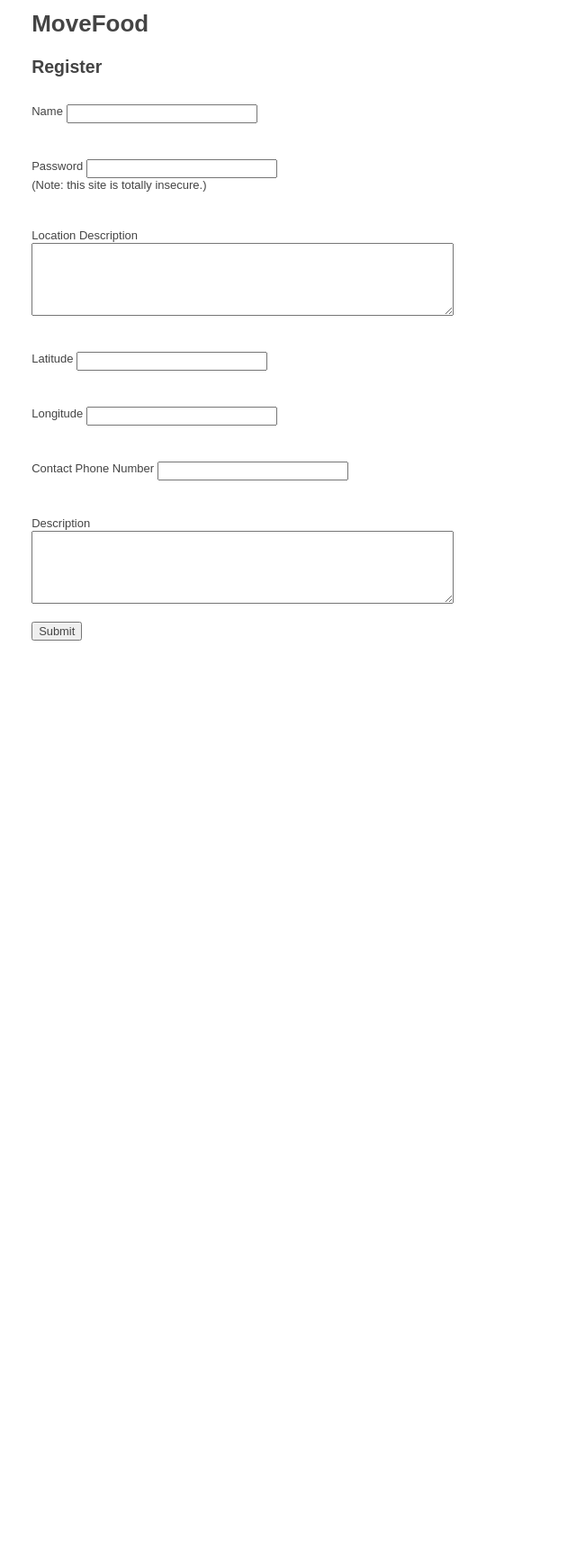
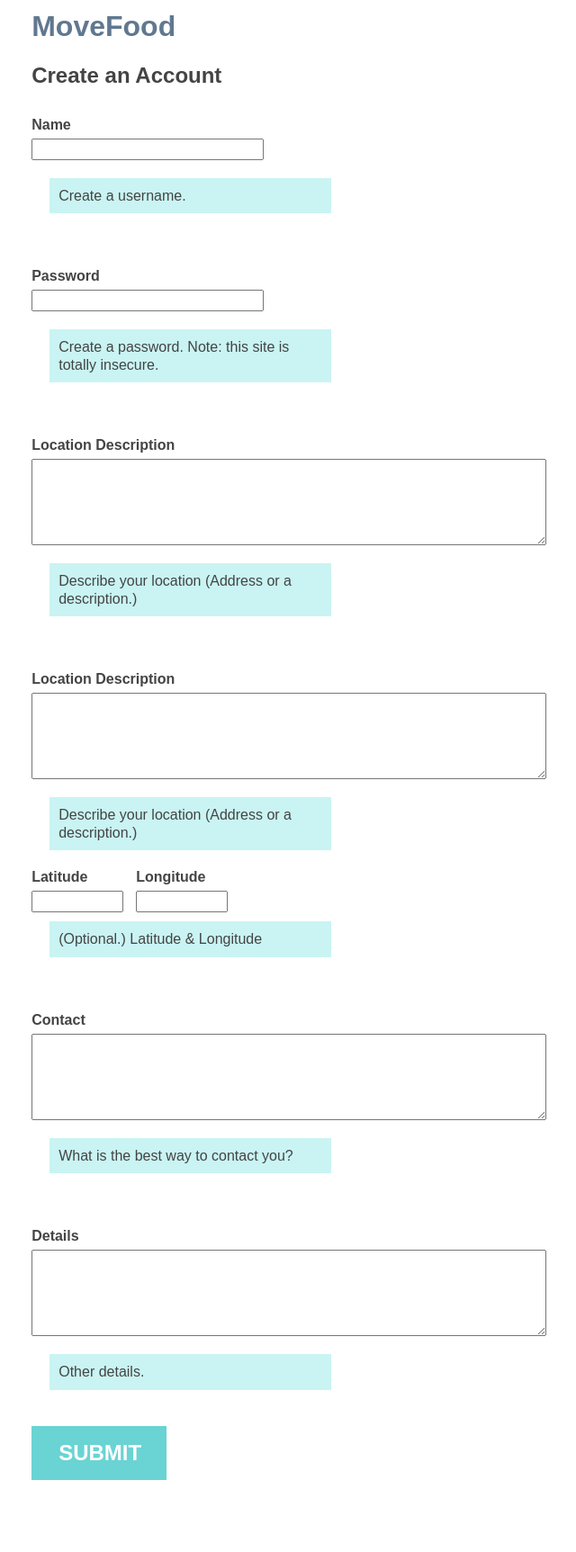
Before and after one commit to chachasikes/MoveFood, a CodeIgniter app: page /movefood/register.html in a window 1280 px wide. Shown: the whole page at 90% size, without its empty margins (16-656 px from the left). Before the commit the page ends 712 px from the top, so only its background shows below. Run offline with CodeIgniter, Linux system fonts and the light colour scheme.

Commit message:
Styled registration form.

```diff
--- a/source/add-item.html
+++ b/source/add-item.html
@@ -13,7 +13,7 @@
   <body>
     <div id="container">
       <div id="header">
-        <div id="logo"><h1>MoveFood</h1></div>
+        <div class="logo"><h1><a href="index.html">MoveFood</a></h1></div>
         <div id="page-title"><h2>Add a New Food Item</h2></div>
       </div>
       <div id="content">
--- a/source/css/style.css
+++ b/source/css/style.css
@@ -4,11 +4,13 @@
 }
 
 .form-item label {
-  display: inline-block;
+  display: block;
   vertical-align: top;
+
+  padding: 0 10px 5px 0;
 }
 
-.label {
+.form-item label {
   font-weight: bold;
 }
 
@@ -71,6 +73,9 @@ h3 {
   padding: 2px 0 10px 0;
 }
 
+body, p {
+  font-size: 16px;
+}
 
 .button {
   padding: 20px;
@@ -111,3 +116,32 @@ a:active, a:visited {
     display: block;
     font-size: 150%;
 }
+
+.location-geo {
+  float: left;
+  margin: 0 10px 10px 0;
+  width: 30%;
+}
+
+.help {
+  padding: 10px;
+  display: block;
+  clear: both;
+  margin: 20px;
+  background-color: #C9F4F3;
+}
+
+#content input.form-submit {
+  background-color:#6AD3D3;
+  border:medium none;
+  color:#FFFFFF;
+  cursor:pointer;
+  font-size:24px;
+  font-weight:bold;
+  height:60px;
+  line-height:24px;
+  margin:0 0 80px 0;
+  padding:10px 30px;
+  text-transform:uppercase;
+  width:150px;
+}
--- a/source/food-list.html
+++ b/source/food-list.html
@@ -13,7 +13,7 @@
   <body>
     <div id="container" class="section container_12">
       <div id="header">
-        <div class="logo"><h1>MoveFood</h1></div>
+        <div class="logo grid_8 alpha"><h1><a href="index.html">MoveFood</a></h1></div>
         <div id="page-title"><h2>Available Food</h2></div>
       </div>
       <div id="content">
--- a/source/index.html
+++ b/source/index.html
@@ -13,7 +13,7 @@
 <body>
 <div id="container" class="section container_12">
     <div id="header">
-        <div class="logo grid_8 alpha"><h1>MoveFood</h1></div>
+        <div class="logo grid_8 alpha"><h1><a href="index.html">MoveFood</a></h1></div>
         <div class="grid_2 omega">
             <a href="#" class="login" onClick="return moveFood.showLogin()">Login</a> |
             <a href="register.html" class="login">Create Account</a>
--- a/source/register.html
+++ b/source/register.html
@@ -13,45 +13,58 @@
   <body>
     <div id="container" class="section container_12">
       <div id="header">
-        <div class="logo"><h1>MoveFood</h1></div>
-        <div id="page-title"><h2>Register</h2></div>
+        <div class="logo"><h1><a href="index.html">MoveFood</a></h1></div>
+        <div id="page-title"><h2>Create an Account</h2></div>
       </div>
       <div id="content">
         <form id="register-form" accept-charset="UTF-8">
           <div class="form-item">
             <label for="field_name_value">Name</label>
             <input type="text" id="user_name" name="field_name_value" value="" size="25" maxlength="128" />
+            <div class="help">Create a username.</div>
           </div>
 
           <div class="form-item">
             <label for="field_password_value">Password</label>
             <input type="password" id="user_password" name="field_password_value" value="" size="25" maxlength="128" />
-            <br />(Note: this site is totally insecure.)
+            <div class="help">Create a password. Note: this site is totally insecure.</div>
           </div>
 
           <div class="form-item">
             <label for="field_location_value">Location Description</label>
             <textarea class="text-full form-textarea" id="user_location" name="field_location_value" cols="60" rows="5"></textarea>
+            <div class="help">Describe your location (Address or a description.)</div>
           </div>
 
           <div class="form-item">
-            <label for="field_latitude_value">Latitude</label>
-            <input type="text" id="user_latitude" name="field_latitude_value" value="" size="25" maxlength="128" />
+            <div class="location">
+              <label for="field_location_value">Location Description</label>
+              <textarea class="text-full form-textarea" id="user_location" name="field_location_value" cols="60" rows="5"></textarea>
+              <div class="help">Describe your location (Address or a description.)</div>
+
+                <div class="location-geo">
+                  <label for="field_latitude_value">Latitude</label>
+                  <input type="text" id="user_latitude" name="field_latitude_value" value="" size="8" maxlength="128" />
+                </div>
+                <div class="location-geo">
+                  <label for="field_longitude_value">Longitude</label>
+                  <input type="text" id="user_longitude" name="field_longitude_value" value="" size="8" maxlength="128" />
+              </div>
+             </div>
+            <div class="help">(Optional.) Latitude & Longitude </div>
           </div>
 
-          <div class="form-item">
-            <label for="field_longitude_value">Longitude</label>
-            <input type="text" id="user_longitude" name="field_longitude_value" value="" size="25" maxlength="128" />
-          </div>
 
           <div class="form-item">
-            <label for="field_contact_value">Contact Phone Number</label>
-            <input type="text" id="user_contact" name="field_contact_value" value="" size="25" maxlength="128" />
+            <label for="field_contact_value">Contact</label>
+            <textarea class="text-full form-textarea" id="user_contact" name="field_contact_value" cols="60" rows="5"></textarea>
+            <div class="help">What is the best way to contact you?</div>
           </div>
 
            <div class="form-item">
-            <label for="field_description_value">Description</label>
+            <label for="field_description_value">Details</label>
             <textarea class="text-full form-textarea" id="user_description" name="field_description_value" cols="60" rows="5"></textarea>
+            <div class="help">Other details.</div>
           </div>
 
           <div class="form-button">
--- a/source/show-item.html
+++ b/source/show-item.html
@@ -13,7 +13,7 @@
   <body>
     <div id="container">
       <div id="header">
-        <div id="logo"><h1>MoveFood</h1></div>
+        <div class="logo grid_8 alpha"><h1><a href="index.html">MoveFood</a></h1></div>
         <div id="page-title"><h2>Food Item</h2></div>
       </div>
       <div id="content">
--- a/source/template.html
+++ b/source/template.html
@@ -12,7 +12,7 @@
   <body>
     <div id="container" class="section container_12">
       <div id="header">
-        <div class="logo"><h1>MoveFood</h1></div>
+        <div class="logo grid_8 alpha"><h1><a href="index.html">MoveFood</a></h1></div>s
         <div id="page-title"><h2>Page Title</h2></div>
       </div>
       <div id="content">
```
Also changed, not shown: 1 other file.
